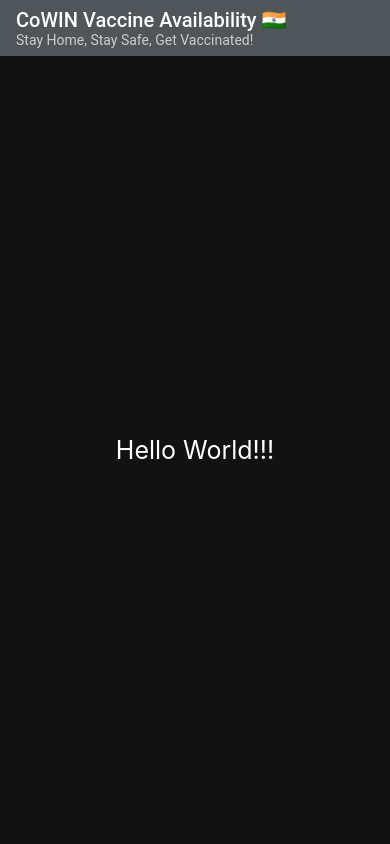
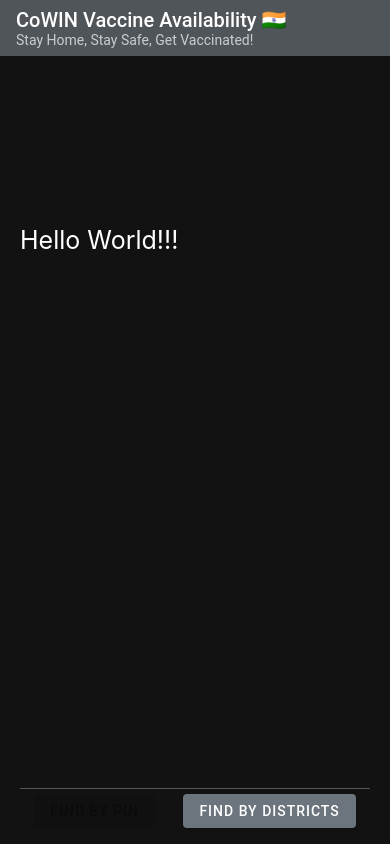
Before and after one commit to A7abhilash/cowin-vaccine-availability-app, a React Native app: screen / in a window 390 px wide. Built offline with nearby package versions, Linux system fonts and the light colour scheme.

Commit message:
added bottom tabs

```diff
--- a/App.js
+++ b/App.js
@@ -1,14 +1,29 @@
-import React from 'react';
+import React, {useState} from 'react';
 import {StyleSheet, Text, View} from 'react-native';
+import {Button} from 'react-native-paper';
+import BottomTabs from './src/components/BottomTabs';
 import Header from './src/components/Header';
-import {globalStyles} from './src/styles/styles';
+import {globalColors, globalStyles} from './src/styles/styles';
+
+const FIND_BY = {
+  PIN: 'find-by-pin',
+  DISTRICT: 'find-by-district',
+};
 
 const App = () => {
+  const [findBy, setFindBy] = useState(FIND_BY.PIN);
+
   return (
     <>
       <Header />
-      <View style={globalStyles.container}>
-        <Text style={styles.text}>Hello World!!!</Text>
+      <View style={globalStyles.component}>
+        <View style={styles.topView}></View>
+        <View style={styles.midView}>
+          <Text style={styles.text}>Hello World!!!</Text>
+        </View>
+        <View style={styles.bottomView}>
+          <BottomTabs findBy={findBy} setFindBy={setFindBy} FIND_BY={FIND_BY} />
+        </View>
       </View>
     </>
   );
@@ -17,13 +32,13 @@ const App = () => {
 export default App;
 
 const styles = StyleSheet.create({
-  container: {
-    flex: 1,
-    alignItems: 'center',
-    justifyContent: 'center',
-  },
   text: {
     fontSize: 25,
     color: 'white',
   },
+  topView: {flex: 0.3},
+  midView: {flex: 1},
+  bottomView: {
+    flex: 0.1,
+  },
 });
--- /dev/null
+++ b/src/components/BottomTabs.js
@@ -0,0 +1,40 @@
+import React from 'react';
+import {StyleSheet, Text, View} from 'react-native';
+import {Button} from 'react-native-paper';
+import {globalColors} from '../styles/styles';
+
+export default function BottomTabs({findBy, setFindBy, FIND_BY}) {
+  return (
+    <View style={styles.container}>
+      <Button
+        mode="contained"
+        style={styles.bottomBtns}
+        color={globalColors.Secondary}
+        onPress={() => setFindBy(FIND_BY.PIN)}
+        disabled={findBy === FIND_BY.PIN}>
+        Find by pin
+      </Button>
+      <Button
+        mode="contained"
+        style={styles.bottomBtns}
+        color={globalColors.Secondary}
+        onPress={() => setFindBy(FIND_BY.DISTRICT)}
+        disabled={findBy === FIND_BY.DISTRICT}>
+        Find by districts
+      </Button>
+    </View>
+  );
+}
+
+const styles = StyleSheet.create({
+  container: {
+    flexDirection: 'row',
+    justifyContent: 'space-around',
+    paddingTop: 5,
+    borderTopColor: globalColors.Gray,
+    borderTopWidth: 1,
+  },
+  bottomBtns: {
+    justifyContent: 'center',
+  },
+});
```
